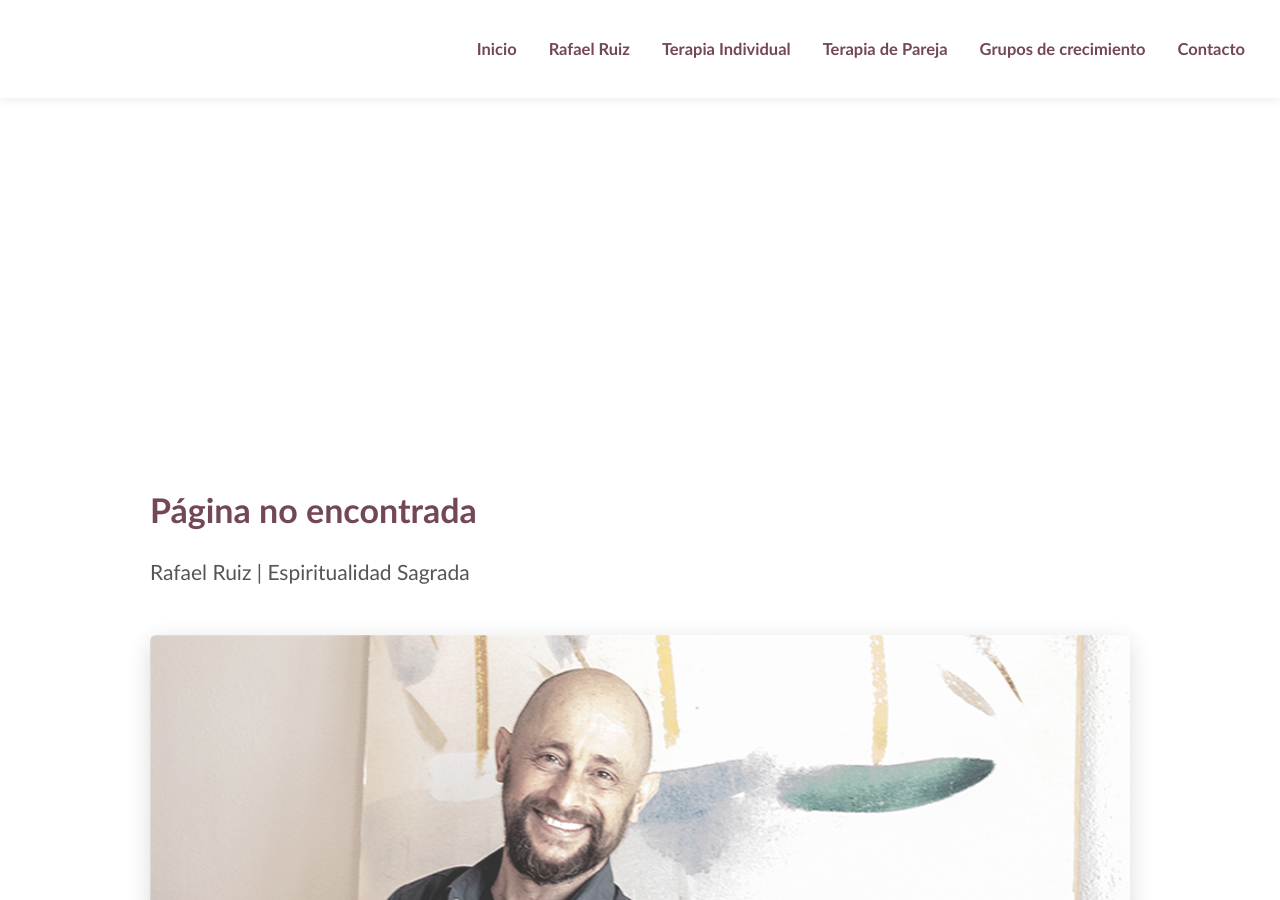
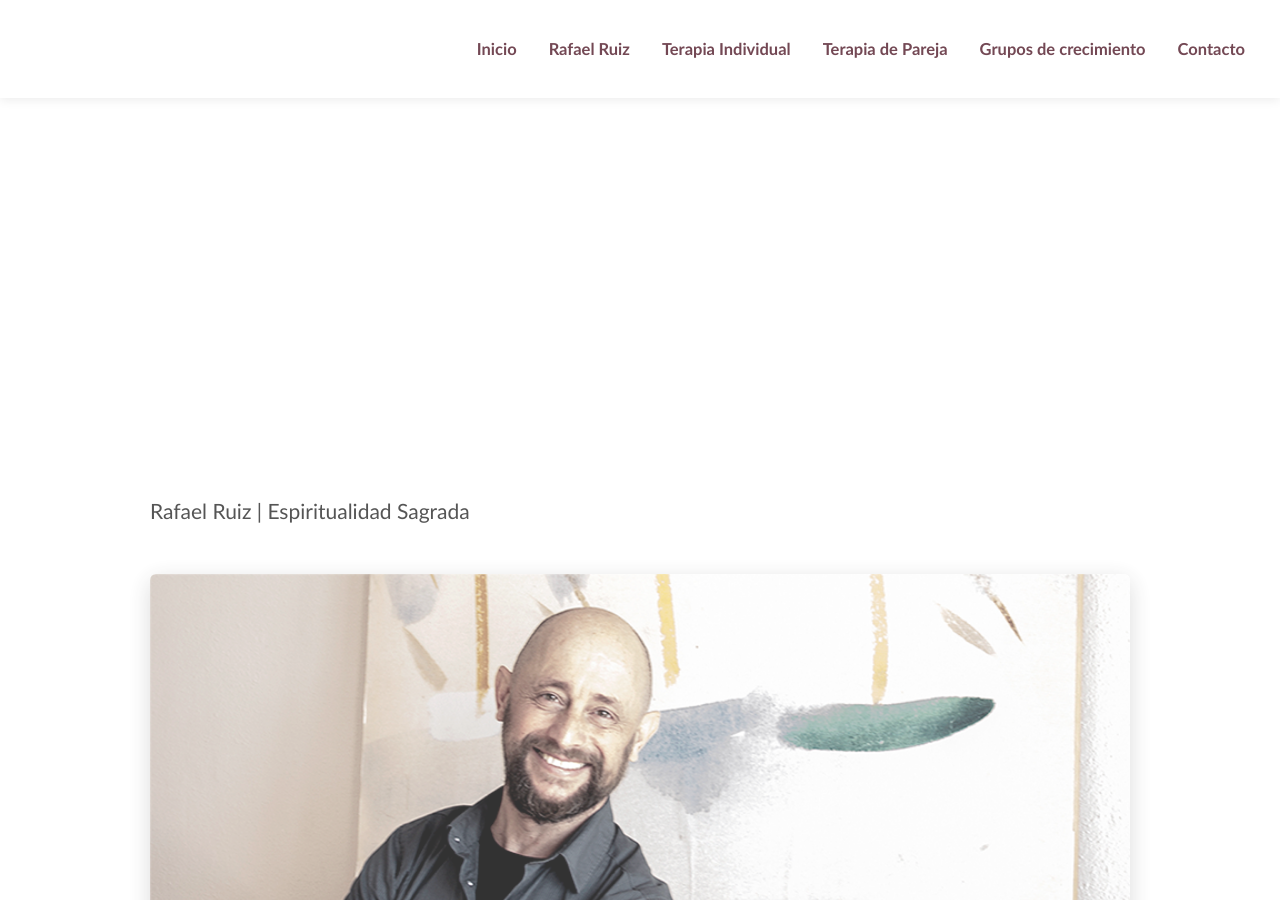
Before and after one commit to ikkyu2026/rafael-ruiz, a Jekyll site: the page built from contact.html, in a window 1280 px wide and 900 px high. Built offline with Jekyll 4.4.1, drawn with Linux system fonts in a browser that asks for light colours.

Commit message:
Update 404.html

```diff
--- a/404.html
+++ b/404.html
@@ -5,7 +5,7 @@ permalink: /404.html
 ---
 
 <div class="content">
-    <h1>Página no encontrada</h1>
+    <h1></h1>
     <p class="subtitle"> Rafael Ruiz | Espiritualidad Sagrada</p>
 
     <img src="/images/psicologo-terapeuta-gestalt-rafael-ruiz.png" alt="Rafael Ruiz" class="photo">
```
